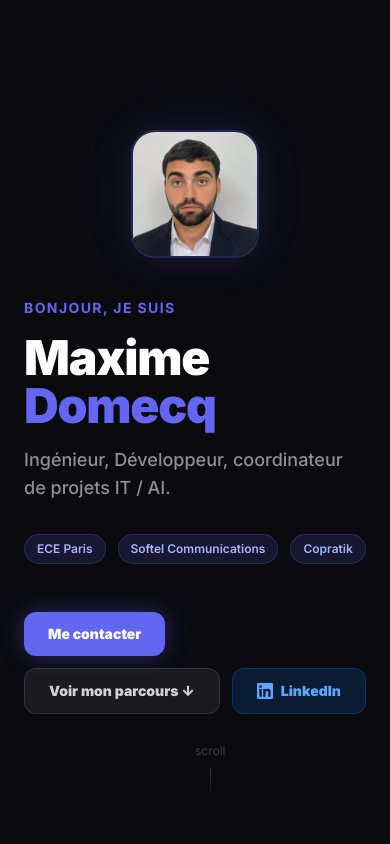
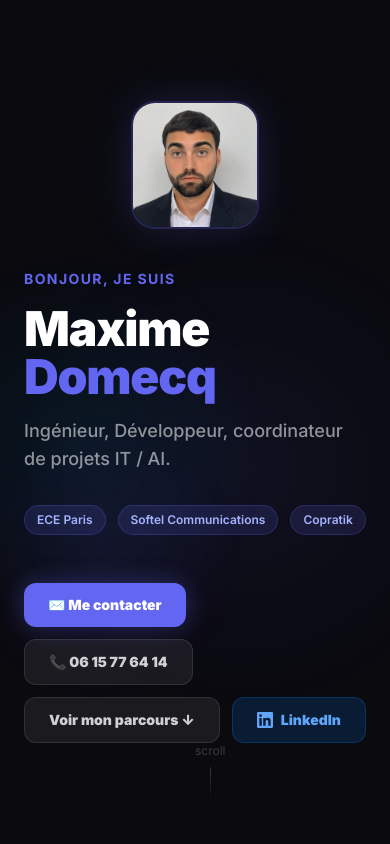
Before and after one commit to MaximeDomecq/maxime-domecq, a Next.js app: page / in a window 390 px wide. Shown: the top 844 px of the page. Built offline with nearby package versions, Linux system fonts and the light colour scheme.

Commit message:
hero: animated bg orbs, fix contact buttons with email+phone

```diff
--- a/src/app/globals.css
+++ b/src/app/globals.css
@@ -12,6 +12,31 @@
   }
 }
 
+@keyframes aurora {
+  0%   { background-position: 0% 50%; }
+  50%  { background-position: 100% 50%; }
+  100% { background-position: 0% 50%; }
+}
+
+@keyframes float-1 {
+  0%, 100% { transform: translateY(0px) translateX(0px); opacity: 0.06; }
+  33%       { transform: translateY(-30px) translateX(15px); opacity: 0.1; }
+  66%       { transform: translateY(15px) translateX(-10px); opacity: 0.07; }
+}
+@keyframes float-2 {
+  0%, 100% { transform: translateY(0px) translateX(0px); opacity: 0.05; }
+  33%       { transform: translateY(20px) translateX(-20px); opacity: 0.09; }
+  66%       { transform: translateY(-25px) translateX(12px); opacity: 0.06; }
+}
+@keyframes float-3 {
+  0%, 100% { transform: translateY(0px) translateX(0px); opacity: 0.04; }
+  50%       { transform: translateY(-20px) translateX(-15px); opacity: 0.08; }
+}
+
+.hero-orb-1 { animation: float-1 12s ease-in-out infinite; }
+.hero-orb-2 { animation: float-2 16s ease-in-out infinite; }
+.hero-orb-3 { animation: float-3 20s ease-in-out infinite; }
+
 @layer utilities {
   .panel-scrollbar::-webkit-scrollbar {
     width: 4px;
--- a/src/app/page.tsx
+++ b/src/app/page.tsx
@@ -16,6 +16,13 @@ export default function Home() {
 
       {/* ── HERO ── */}
       <section className="relative overflow-hidden flex flex-col justify-center min-h-screen px-6 md:px-16 lg:px-24">
+
+        {/* Animated background orbs */}
+        <div className="absolute inset-0 overflow-hidden pointer-events-none">
+          <div className="hero-orb-1 absolute top-1/4 left-1/5 w-[500px] h-[500px] rounded-full" style={{ background: "radial-gradient(circle, #6366f1, transparent 70%)" }} />
+          <div className="hero-orb-2 absolute bottom-1/4 right-1/4 w-[400px] h-[400px] rounded-full" style={{ background: "radial-gradient(circle, #0ea5e9, transparent 70%)" }} />
+          <div className="hero-orb-3 absolute top-1/2 right-1/3 w-[300px] h-[300px] rounded-full" style={{ background: "radial-gradient(circle, #8b5cf6, transparent 70%)" }} />
+        </div>
 
         <div className="relative max-w-5xl flex flex-col md:flex-row items-center md:items-start gap-10">
           {/* Photo */}
@@ -45,11 +52,18 @@ export default function Home() {
           </div>
           <div className="flex flex-wrap gap-3">
             <a
-              href="mailto:maxime.domecq@outlook.fr"
-              className="px-6 py-3 rounded-xl font-black text-sm transition-all hover:scale-105 active:scale-95"
+              href="mailto:maxime.domecq@outlook.fr?subject=Prise de contact&body=Bonjour Maxime,"
+              className="px-6 py-3 rounded-xl font-black text-sm transition-all hover:scale-105 active:scale-95 flex items-center gap-2"
               style={{ background: "#6366f1", color: "white", boxShadow: "0 0 24px rgba(99,102,241,0.35)" }}
             >
-              Me contacter
+              ✉️ Me contacter
+            </a>
+            <a
+              href="tel:+33615776414"
+              className="px-6 py-3 rounded-xl font-black text-sm transition-all hover:opacity-80 flex items-center gap-2"
+              style={{ background: "rgba(255,255,255,0.07)", color: "rgba(255,255,255,0.8)", border: "1px solid rgba(255,255,255,0.1)" }}
+            >
+              📞 06 15 77 64 14
             </a>
             <a
               href="#parcours"
```
